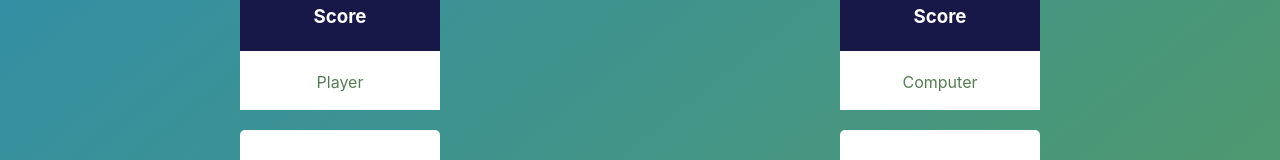
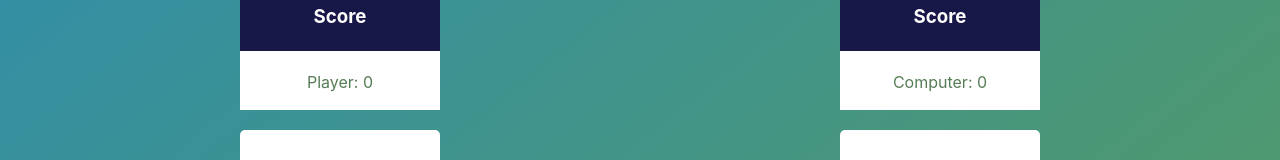
Before and after one commit to Monkfish3000/monkfish-seaweed-fishingnet, a React (Vite) app: page / in a window 1280 px wide. Shown: the part 360-520 px from the top of the page. Built offline with nearby package versions, Linux system fonts and the light colour scheme.

Commit message:
grab player and computer score from context and display

```diff
--- a/src/sections/ScoreAndResults.tsx
+++ b/src/sections/ScoreAndResults.tsx
@@ -9,6 +9,16 @@ const ScoreAndResults = () => {
   const optionsContext = useOptions();
   const { runTimer } = optionsContext.state;
   const { dispatch } = optionsContext;
+
+  const playerSeaItemIndex = optionsContext.state.playerSeaItem;
+  const playerSeaItemName = optionsContext.options[playerSeaItemIndex].name;
+  const playerSeaItemIcon = optionsContext.options[playerSeaItemIndex].icon;
+  const playerScore = optionsContext.state.score.playerScore;
+
+  const computerSeaItemIndex = optionsContext.state.computerSeaItem;
+  const computerSeaItemName = optionsContext.options[computerSeaItemIndex].name;
+  const computerSeaItemIcon = optionsContext.options[computerSeaItemIndex].icon;
+  const computerScore = optionsContext.state.score.computerScore;
 
   useEffect(() => {
     if (runTimer) {
@@ -33,11 +43,11 @@ const ScoreAndResults = () => {
       <div className={styles.scoreCtn}>
         <div className={styles.score}>
           <h3>Score</h3>
-          <p>Player</p>
+          <p>Player: {playerScore}</p>
         </div>
         <div className={styles.score}>
           <h3>Score</h3>
-          <p>Computer</p>
+          <p>Computer: {computerScore}</p>
         </div>
       </div>
       <div className={styles.result}>
```
